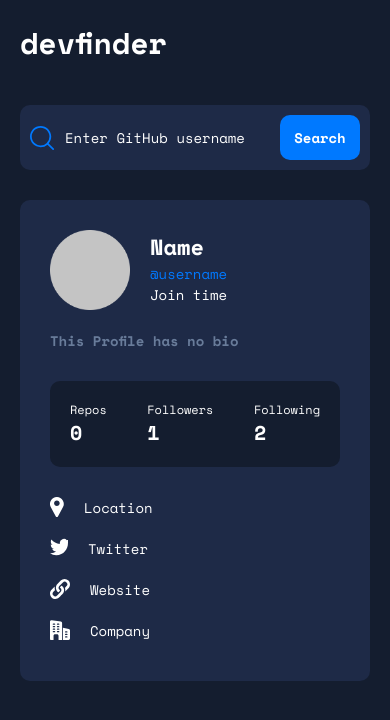
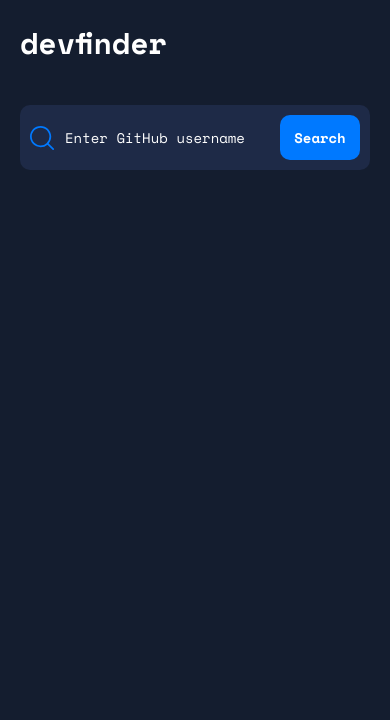
Before and after one commit to kmxtaylor/github-username-finder, a React Native app: screen / in a window 390 px wide. Shown: the top 720 px of the page. Built offline with nearby package versions, Linux system fonts and the light colour scheme.

Commit message:
display queried user data

```diff
--- a/screens/GitHubProfile/Card.js
+++ b/screens/GitHubProfile/Card.js
@@ -5,55 +5,64 @@ import TwitterIcon from '../../components/TwitterIcon';
 import WebsiteIcon from '../../components/WebsiteIcon';
 import CompanyIcon from '../../components/CompanyIcon';
 
-const Card = () => {
+const Card = ({ user, error, loading }) => {
+  if (loading) return null;
+
+  else if (loading) return null;
+
+  else if (!user) return null;
+
   return (
     <View style={styles.card}>
       <View style={styles.profileTop}>
         <Image
           style={styles.avatar}
-          source={require('../../assets/images/image-user-placeholder.png')}
+          source={{ uri: user.avatar_url }}
+          // source={require('../../assets/images/image-user-placeholder.png')}
         />
         <View
           style={styles.profileHeaderText}
         >
-          <MyTextBold style={{fontSize: 22}}>Name</MyTextBold>
-          <MyText style={{color: '#0079ff'}}>@username</MyText>
-          <MyText>Join time</MyText>
+          <MyTextBold style={{fontSize: 22}}>{user.name}</MyTextBold>
+          <MyText style={{color: '#0079ff'}}>@{user.login}</MyText>
+          <MyText>{user.created_at}</MyText>
         </View>
       </View>
       <View style={styles.bioView}>
-        <MyTextBold style={styles.bioText}>This Profile has no bio</MyTextBold>
+        <MyText style={styles.bioText}>
+          {user.bio ? user.bio : 'This profile has no bio'}
+        </MyText>
       </View>
       <View style={styles.status}>
         <View>
           <MyText style={styles.statusLabel}>Repos</MyText>
-          <MyTextBold style={styles.statusNumber}>0</MyTextBold>
+          <MyTextBold style={styles.statusNumber}>{user.public_repos}</MyTextBold>
         </View>
         <View>
           <MyText style={styles.statusLabel}>Followers</MyText>
-          <MyTextBold style={styles.statusNumber}>1</MyTextBold>
+          <MyTextBold style={styles.statusNumber}>{user.followers}</MyTextBold>
         </View>
         <View>
           <MyText style={styles.statusLabel}>Following</MyText>
-          <MyTextBold style={styles.statusNumber}>2</MyTextBold>
+          <MyTextBold style={styles.statusNumber}>{user.following}</MyTextBold>
         </View>
       </View>
       <View style={styles.detailsView}>
         <View style={styles.detail}>
           <LocationIcon color='white'/>
-          <MyText>Location</MyText>
+          <MyText>{user.location ? user.location : 'Unavailable'}</MyText>
         </View>
         <View style={styles.detail}>
           <TwitterIcon color='white'/>
-          <MyText>Twitter</MyText>
+          <MyText>{user.twitter_username ? user.twitter_username : 'Unavailable'}</MyText>
         </View>
         <View style={styles.detail}>
           <WebsiteIcon color='white'/>
-          <MyText>Website</MyText>
+          <MyText>{user.blog ? user.blog : 'Unavailable'}</MyText>
         </View>
         <View style={styles.detail}>
           <CompanyIcon color='white'/>
-          <MyText>Company</MyText>
+          <MyText>{user.company ? user.company : 'Unavailable'}</MyText>
         </View>
       </View>
     </View>
--- a/screens/GitHubProfile/InputArea.js
+++ b/screens/GitHubProfile/InputArea.js
@@ -7,7 +7,7 @@ const InputArea = ({ searchUser, loading }) => {
   const [username, setUsername] = useState('');
 
   const handleSubmit = () => {
-    console.log('submitting username: ', username);
+    // console.log('submitting username: ', username);
     searchUser(username); // async, but don't need to wait for its completion
   };
 
--- a/screens/GitHubProfile/index.js
+++ b/screens/GitHubProfile/index.js
@@ -33,7 +33,7 @@ const GitHubProfile = () => {
     <View>
       <Header />
       <InputArea searchUser={searchUser} loading={loading} />
-      <Card />
+      <Card user={user} error={error} loading={loading} />
     </View>
   );
 
```
